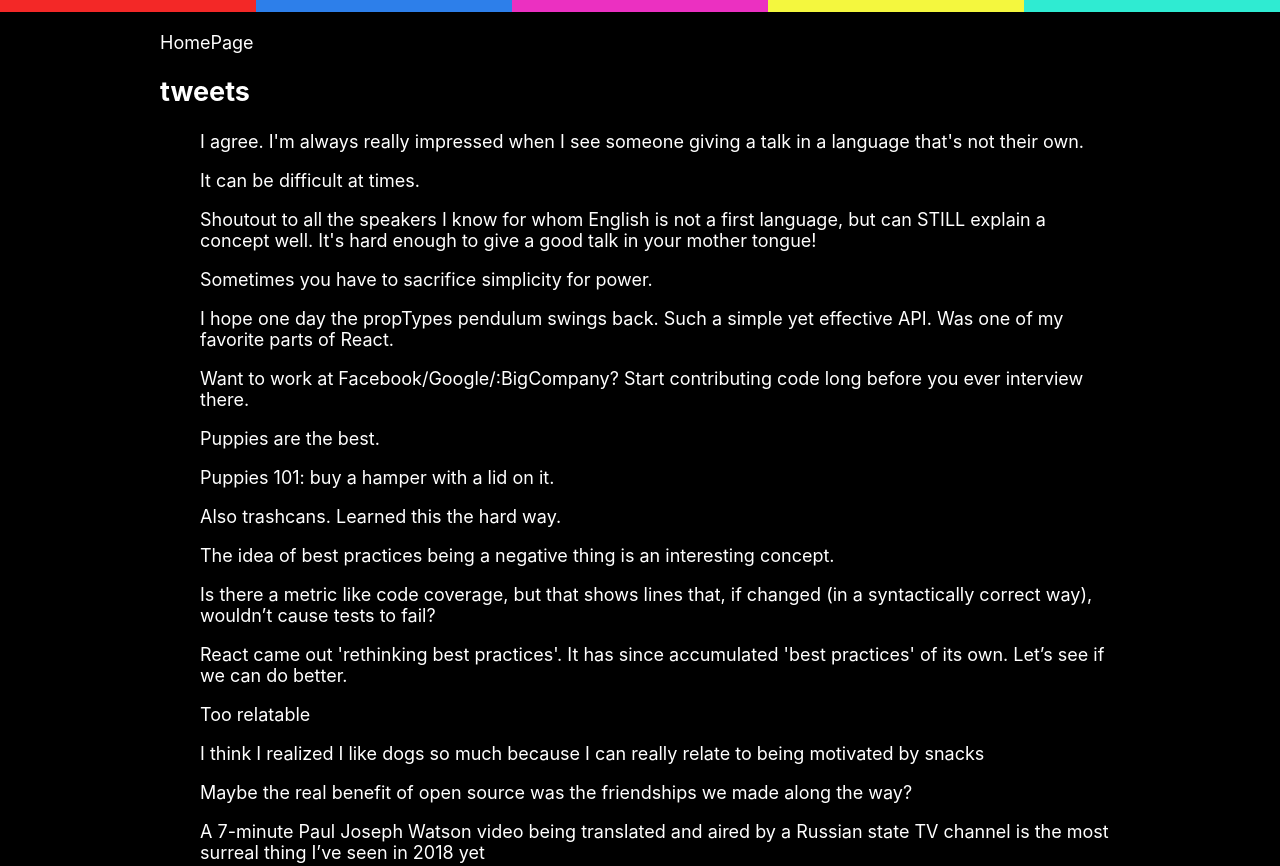
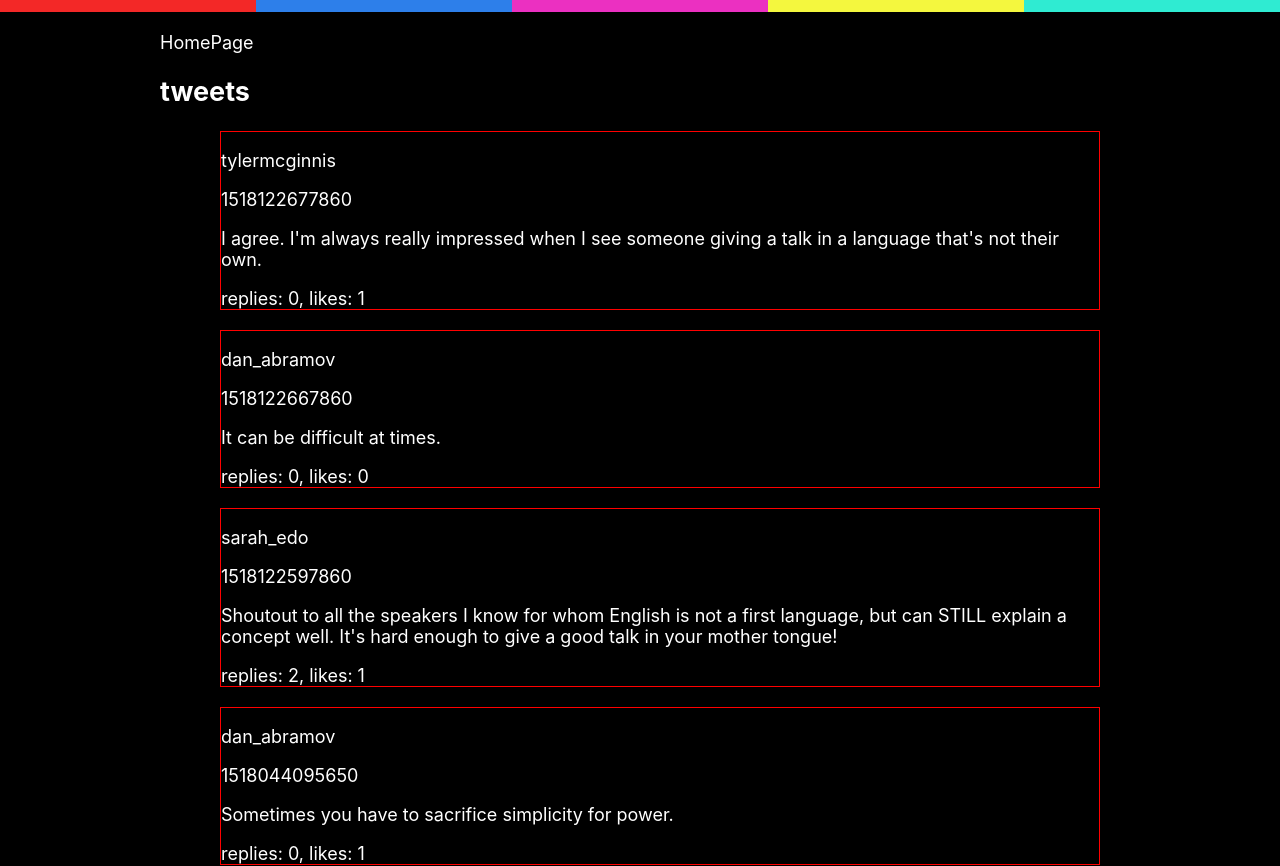
Before and after one commit to Marius-De-Allie/twitter-clone-React-redux, a React (Create React App) app: page / in a window 1280 px wide. Shown: the top 866 px of the page. Built offline with nearby package versions, Linux system fonts and the light colour scheme; a small style sheet from the web is missing.

Commit message:
Create TweetItem component

```diff
--- /dev/null
+++ b/src/components/TweetItem.js
@@ -0,0 +1,17 @@
+import React from 'react';
+import { Link } from 'react-router-dom';
+
+const TweetItem = ({ tweet }) => (
+  <li>
+    <div style={{border: 'solid 1px red', margin: '20px'}}>
+      <p>{tweet.author}</p>
+      <p>{tweet.timestamp}</p>
+      <p>{tweet.text}</p>
+      <div className='icons-container'>
+        <span>{`replies: ${tweet.replies.length}, `}</span><span>{`likes: ${tweet.likes.length}`}</span>
+      </div>
+    </div>
+  </li>
+);
+
+export default TweetItem;
--- a/src/components/TweetList.js
+++ b/src/components/TweetList.js
@@ -1,5 +1,6 @@
 import React from 'react';
 import { useSelector, useDispatch } from 'react-redux';
+import TweetItem from './TweetItem';
 
 const TweetList = () => {
   // Retrieve tweets peice of state from redux store.
@@ -13,7 +14,7 @@ const TweetList = () => {
     <React.Fragment>
       <h2>tweets</h2>
       <ul>
-        {tweetArray.map((tweet) => <p key={tweet.id}>{tweet.text}</p>)}
+        {tweetArray.map((tweet) => <TweetItem key={tweet.id} tweet={tweet} />)}
 
       </ul>
     </React.Fragment>
```
